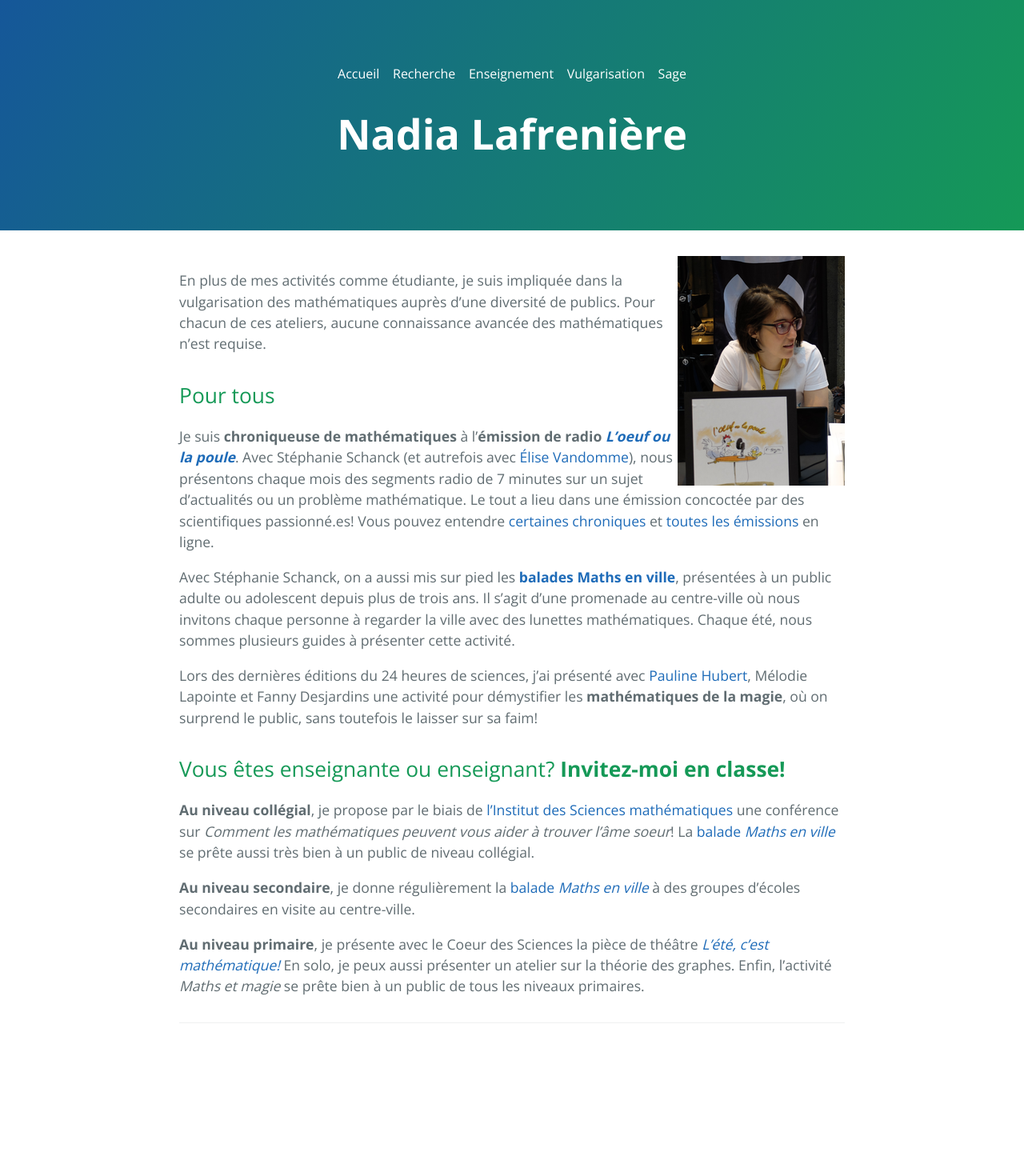
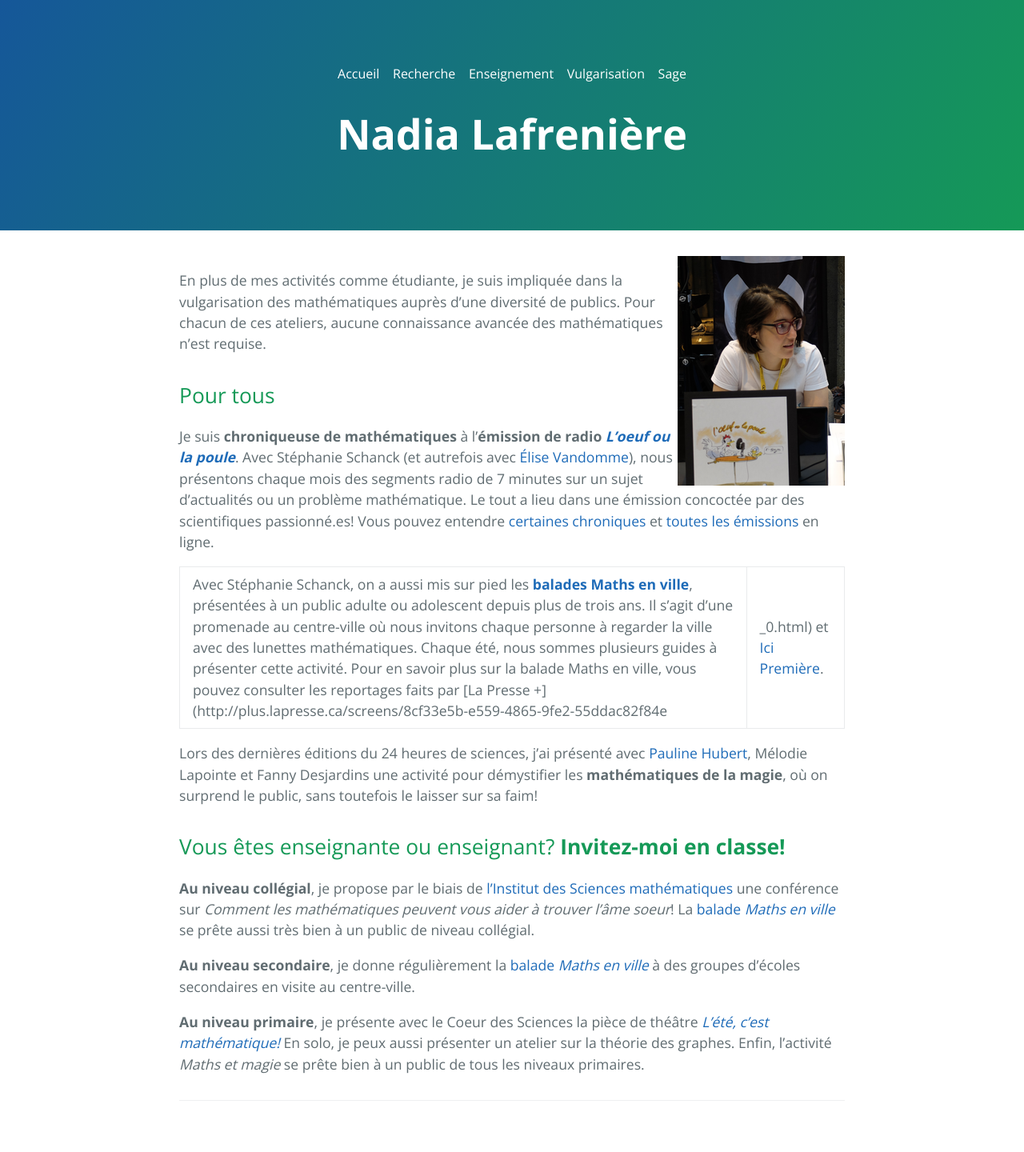
Before and after one commit to nadialafreniere/nadialafreniere.github.io, a Jekyll site: the page built from vulgarisation.md, in a window 1280 px wide. Shown: the whole page at 80% size. Built offline with Jekyll 4.4.1, drawn with Linux system fonts in a browser that asks for light colours; our own code applies the rules of GitHub Pages for plain Markdown files; before the commit the page ends 1343 px from its top, so only the background shows below that.

Commit message:
Correction solutions devoir 3 et ajout vulgarisation

```diff
--- a/vulgarisation.md
+++ b/vulgarisation.md
@@ -5,7 +5,7 @@ En plus de mes activités comme étudiante, je suis impliquée dans la vulgarisa
 ## Pour tous
 Je suis **chroniqueuse de mathématiques** à l'**émission de radio [_L'oeuf ou la poule_](http://www.loeufoulapoule.org)**. Avec Stéphanie Schanck (et autrefois avec [Élise Vandomme](http://people.fjfi.cvut.cz/vandoeli/)), nous présentons chaque mois des segments radio de 7 minutes sur un sujet d'actualités ou un problème mathématique. Le tout a lieu dans une émission concoctée par des scientifiques passionné.es! Vous pouvez entendre [certaines chroniques](http://loeufoulapoule.org/category/chroniques/maths/) et [toutes les émissions](http://www.choq.ca/emissions-details/loeuf-ou-la-poule/) en ligne.
 
-Avec Stéphanie Schanck, on a aussi mis sur pied les **[balades Maths en ville](http://coeurdessciences.uqam.ca/component/eventlist/details/765-maths-en-ville.html)**, présentées à un public adulte ou adolescent depuis plus de trois ans. Il s'agit d'une promenade au centre-ville où nous invitons chaque personne à regarder la ville avec des lunettes mathématiques. Chaque été, nous sommes plusieurs guides à présenter cette activité.
+Avec Stéphanie Schanck, on a aussi mis sur pied les **[balades Maths en ville](http://coeurdessciences.uqam.ca/component/eventlist/details/765-maths-en-ville.html)**, présentées à un public adulte ou adolescent depuis plus de trois ans. Il s'agit d'une promenade au centre-ville où nous invitons chaque personne à regarder la ville avec des lunettes mathématiques. Chaque été, nous sommes plusieurs guides à présenter cette activité. Pour en savoir plus sur la balade Maths en ville, vous pouvez consulter les reportages faits par [La Presse +](http://plus.lapresse.ca/screens/8cf33e5b-e559-4865-9fe2-55ddac82f84e|_0.html) et [Ici Première](http://ici.radio-canada.ca/emissions/les_annees_lumiere/2015-2016/chronique.asp?idChronique=410900).
 
 Lors des dernières éditions du 24 heures de sciences, j'ai présenté avec [Pauline Hubert](http://phubert.github.io), Mélodie Lapointe et Fanny Desjardins une activité pour démystifier les **mathématiques de la magie**, où on surprend le public, sans toutefois le laisser sur sa faim!
 
```
Also changed, not shown: 1 other file.
